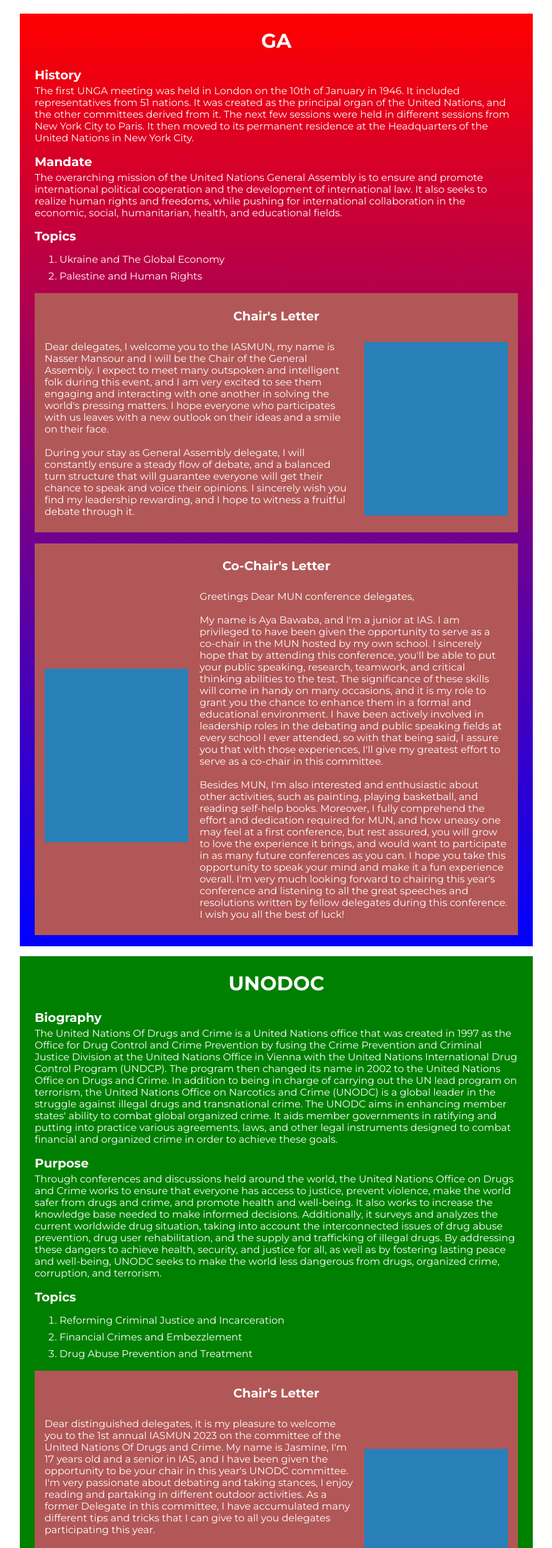
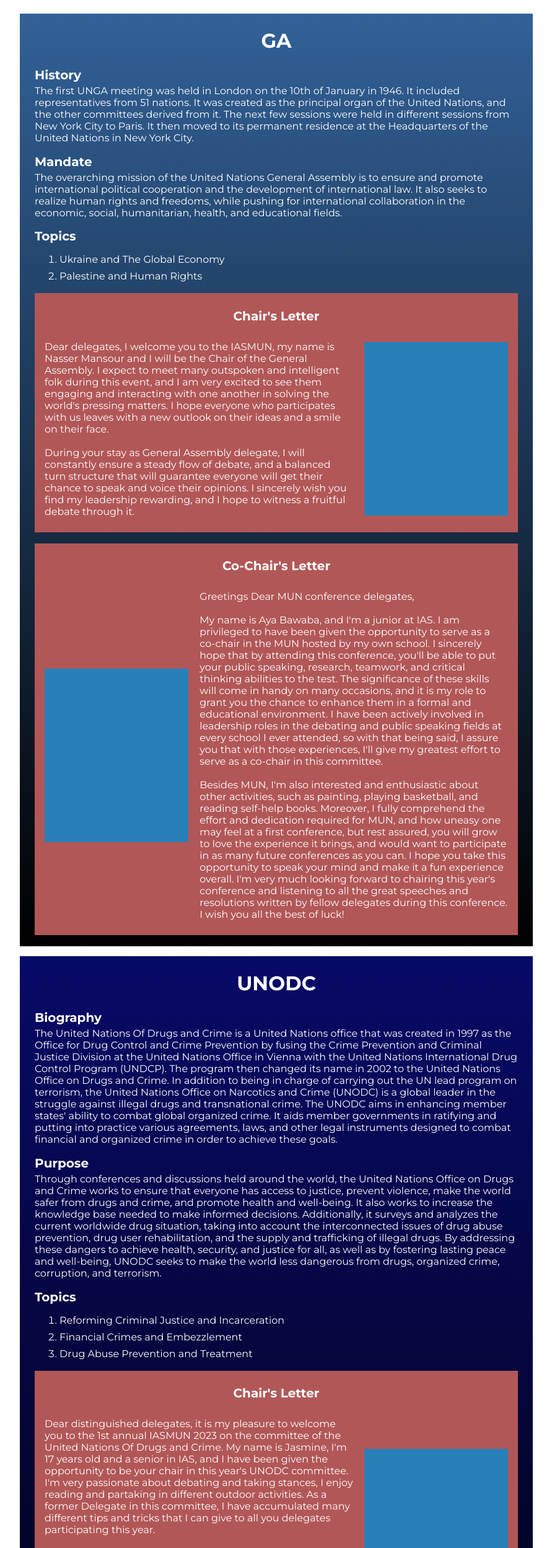
Before and after one commit to Xzoky174/IASMUN, a SvelteKit app: page /committee in a window 1280 px wide. Shown: the part 234-2732 px from the top of the page at 62% size, without its empty margins (194-1085 px from the left). Built offline with nearby package versions, Linux system fonts and the light colour scheme.

Commit message:
Updated Committee Background Colors

```diff
--- a/src/routes/+page.svelte
+++ b/src/routes/+page.svelte
@@ -36,6 +36,7 @@
 
 	let confDate = new Date();
 
+	// TODO: Check If Conference Has Started
 	confDate.setSeconds(0);
 	confDate.setMinutes(30);
 	confDate.setHours(13);
--- a/src/routes/committee/+page.svelte
+++ b/src/routes/committee/+page.svelte
@@ -16,7 +16,7 @@
 			cochair_photo: ''
 		},
 		{
-			name: 'UNODOC',
+			name: 'UNODC',
 			type: 2,
 			biography:
 				"The United Nations Of Drugs and Crime is a United Nations office that was created in 1997 as the Office for Drug Control and Crime Prevention by fusing the Crime Prevention and Criminal Justice Division at the United Nations Office in Vienna with the United Nations International Drug Control Program (UNDCP). The program then changed its name in 2002 to the United Nations Office on Drugs and Crime. In addition to being in charge of carrying out the UN lead program on terrorism, the United Nations Office on Narcotics and Crime (UNODC) is a global leader in the struggle against illegal drugs and transnational crime. The UNODC aims in enhancing member states' ability to combat global organized crime. It aids member governments in ratifying and putting into practice various agreements, laws, and other legal instruments designed to combat financial and organized crime in order to achieve these goals.",
@@ -249,6 +249,15 @@
 		height: 280px;
 	}
 	.GA {
-		background-image: linear-gradient(to bottom, red, blue);
+		background-image: linear-gradient(to bottom, #326198, #000);
+	}
+	.UNODC {
+		background-image: linear-gradient(to bottom, #080a68, #000);
+	}
+	.WHO {
+		background-image: linear-gradient(to bottom, #1f4e60, #000);
+	}
+	.DISEC {
+		background-image: linear-gradient(to bottom, #d3bfa1, #000);
 	}
 </style>
```
